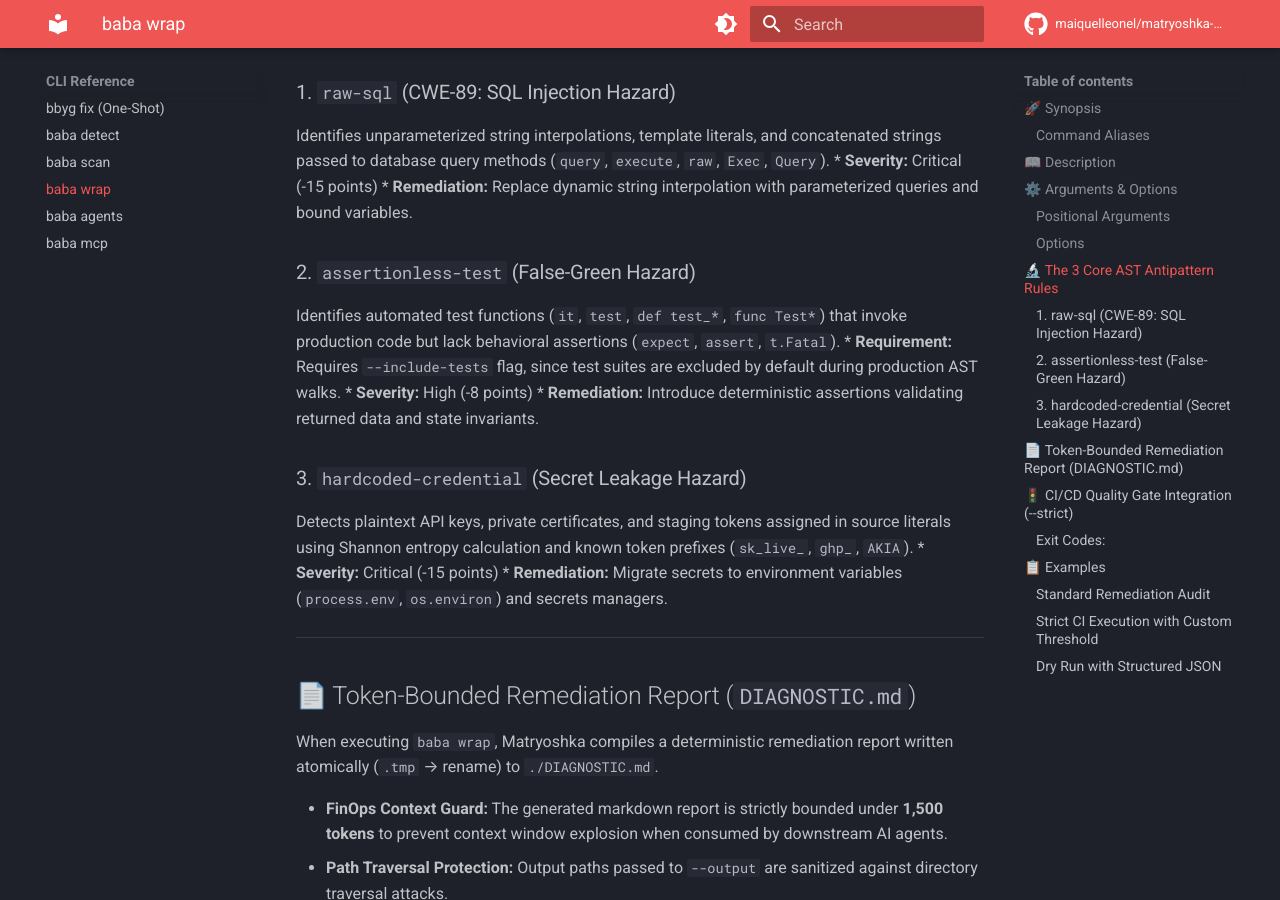
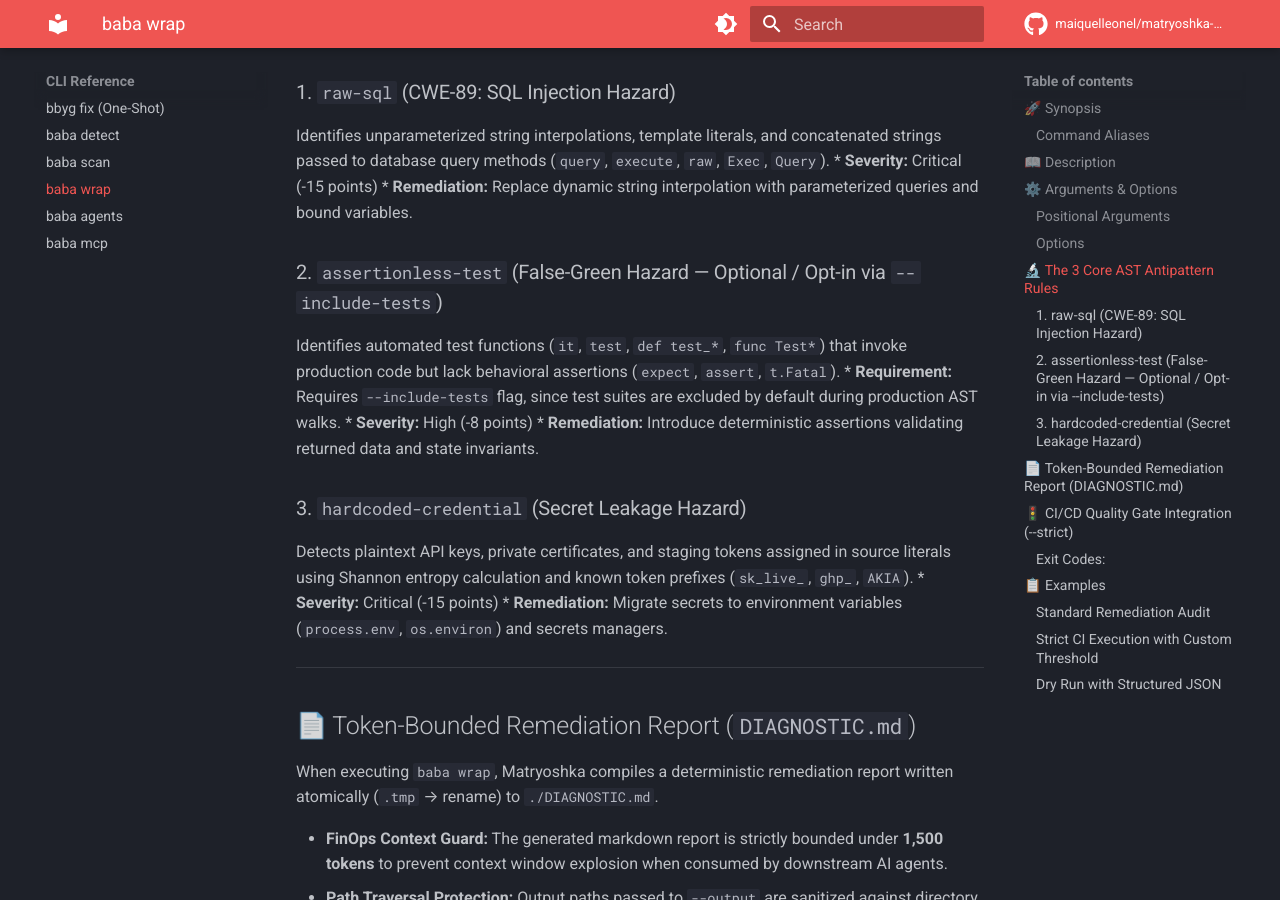
Before and after one commit to maiquelleonel/matryoshka-harness, an MkDocs documentation site: the page built from docs/guide/cli/wrap.md, in a window 1280 px wide and 900 px high, scrolled down 1571 px. Built offline with MkDocs 1.6.1 and Material for MkDocs 9.7.7, drawn with Linux system fonts in a browser that asks for light colours; comment, search, counter and statistics services are not loaded.

Commit message:
docs(wrap): explicitly flag assertionless-test rule as optional and opt-in

```diff
--- a/docs/guide/cli/wrap.md
+++ b/docs/guide/cli/wrap.md
@@ -51,7 +51,7 @@ Identifies unparameterized string interpolations, template literals, and concate
 * **Severity:** Critical (-15 points)
 * **Remediation:** Replace dynamic string interpolation with parameterized queries and bound variables.
 
-### 2. `assertionless-test` (False-Green Hazard)
+### 2. `assertionless-test` (False-Green Hazard — Optional / Opt-in via `--include-tests`)
 Identifies automated test functions (`it`, `test`, `def test_*`, `func Test*`) that invoke production code but lack behavioral assertions (`expect`, `assert`, `t.Fatal`).
 * **Requirement:** Requires `--include-tests` flag, since test suites are excluded by default during production AST walks.
 * **Severity:** High (-8 points)
```
